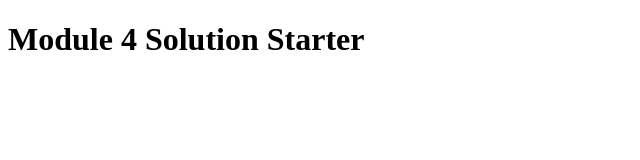
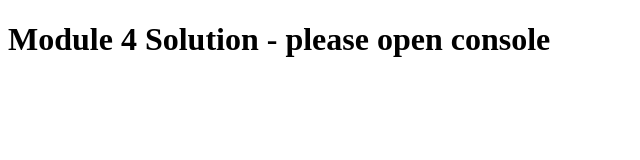
Before and after one commit to SanthoshKumarKarthikeyan08/HTML-JS-CSS-Module4, a plain HTML site: page index.html in a window 1280 px wide. Shown: the whole page, without its empty margins (0-640 px from the left). Drawn offline with Linux system fonts and the light colour scheme.

Commit message:
Update index.html

```diff
--- a/index.html
+++ b/index.html
@@ -11,6 +11,6 @@
   <script src="script.js"></script>
 </head>
 <body>
-  <h1>Module 4 Solution Starter</h1>
+  <h1>Module 4 Solution -  please open console</h1>
 </body>
 </html>
```
